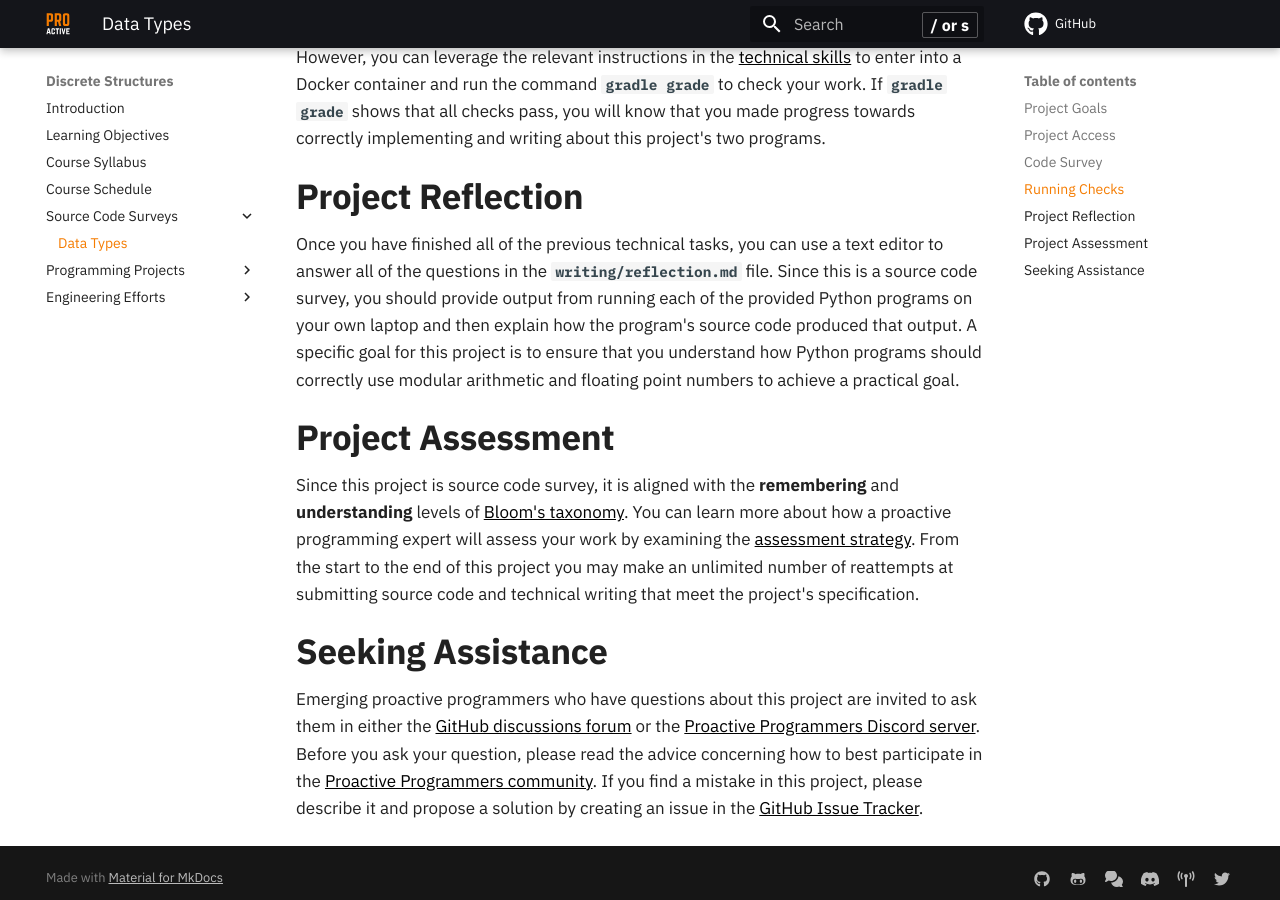
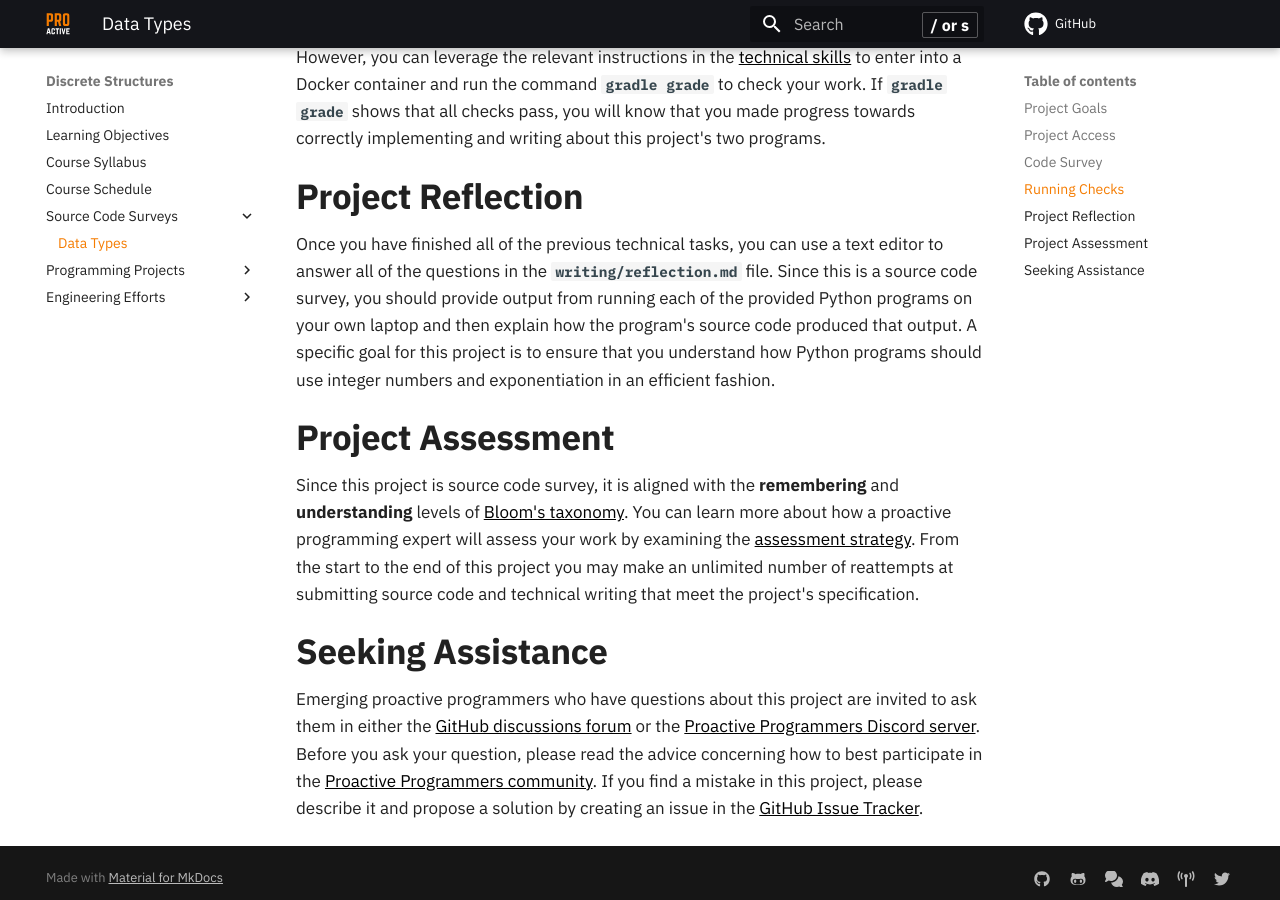
Before and after one commit to ProactiveProgrammers/www.proactiveprogrammers.com, an MkDocs documentation site: the page built from docs/discrete-structures/source-code-surveys/data-types.md, in a window 1280 px wide and 900 px high, scrolled down 1719 px. Built offline with MkDocs 1.6.1 and Material for MkDocs 9.7.7, drawn with Linux system fonts in a browser that asks for light colours; comment, search, counter and statistics services are not loaded.

Commit message:
fix: Write correct sentence in data-types about exponentiation.

```diff
--- a/docs/discrete-structures/source-code-surveys/data-types.md
+++ b/docs/discrete-structures/source-code-surveys/data-types.md
@@ -88,8 +88,8 @@ editor to answer all of the questions in the `writing/reflection.md` file. Since
 this is a source code survey, you should provide output from running each of the
 provided Python programs on your own laptop and then explain how the program's
 source code produced that output. A specific goal for this project is to ensure
-that you understand how Python programs should correctly use modular arithmetic
-and floating point numbers to achieve a practical goal.
+that you understand how Python programs should use integer numbers and
+exponentiation in an efficient fashion.
 
 ## Project Assessment
 
```
